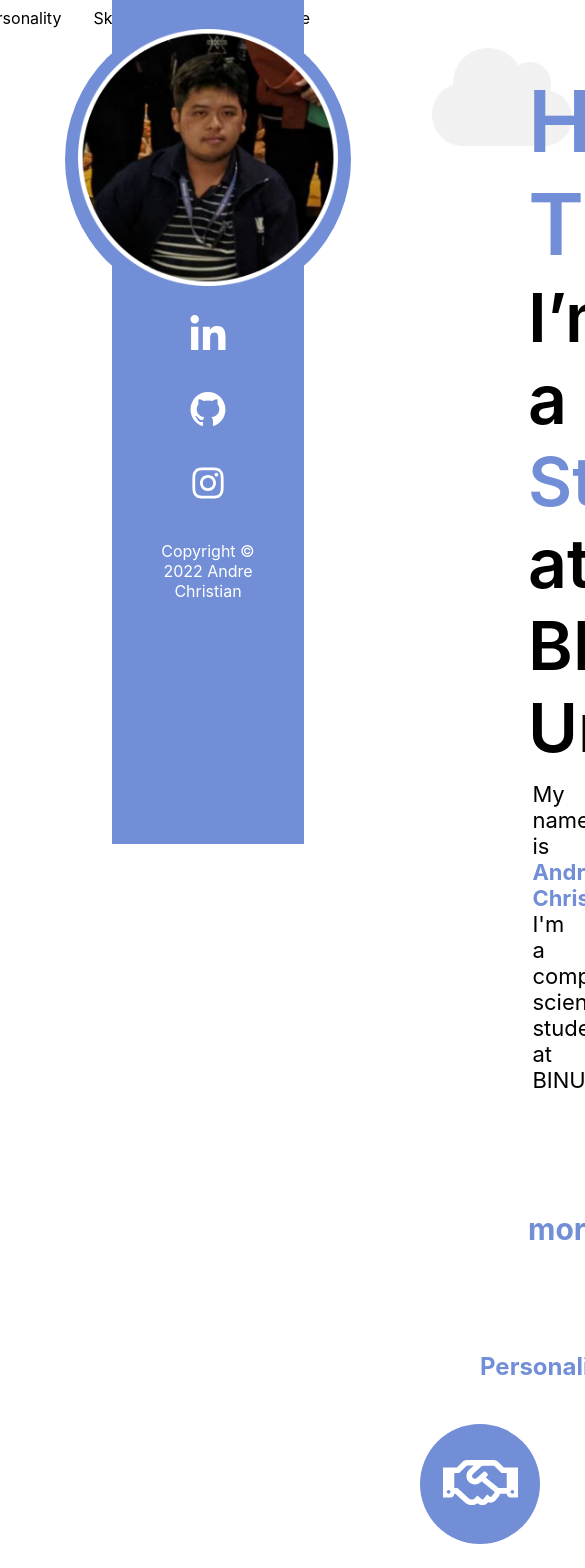
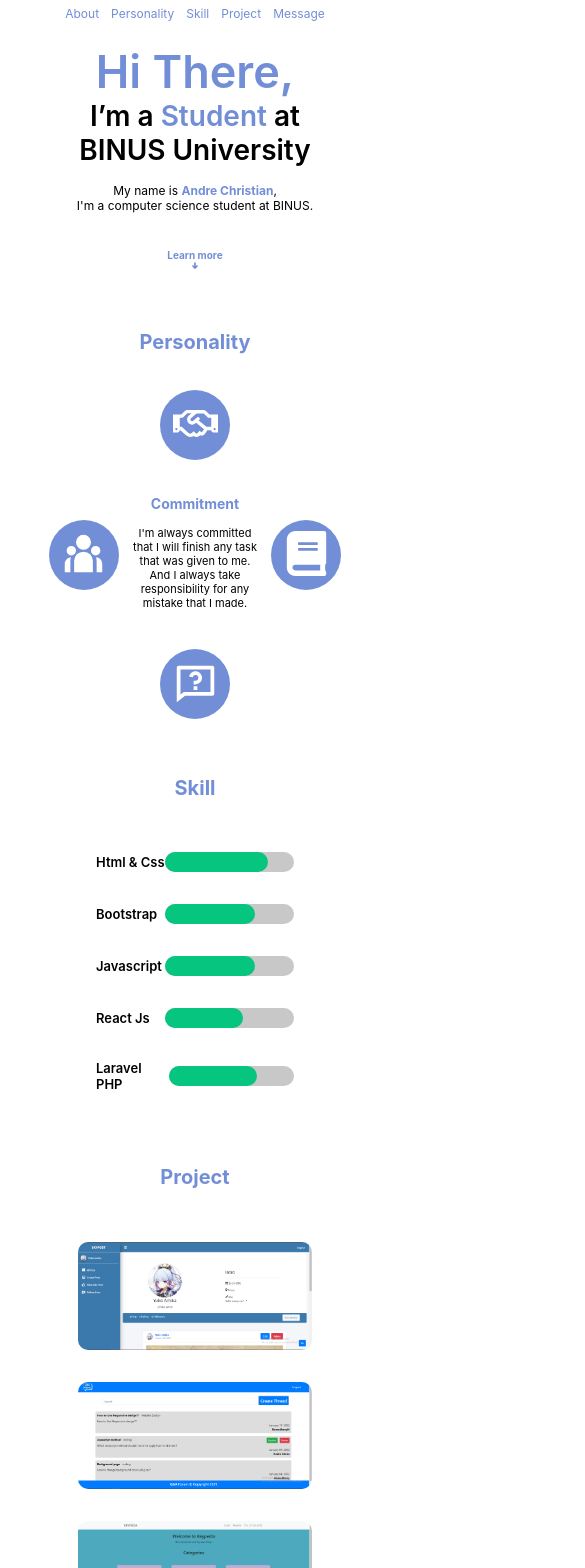
Before and after one commit to andrechrist012/Portofolio_web_using_react_js, a React (Create React App) app: page / in a window 390 px wide. Shown: the top 1568 px of the page, 585 px wide, since content can reach past the window. Built offline with nearby package versions, Linux system fonts and the light colour scheme.

Commit message:
create responsive web

```diff
--- a/public/index.html
+++ b/public/index.html
@@ -2,7 +2,7 @@
 <html lang="en">
   <head>
     <meta charset="utf-8" />
-    <link rel="icon" href="%PUBLIC_URL%/favicon.ico" />
+    <link rel="shortcut icon" href="%PUBLIC_URL%/me.png">
     <meta name="viewport" content="width=device-width, initial-scale=1" />
     <meta name="theme-color" content="#000000" />
     <meta
--- a/src/component/about.js
+++ b/src/component/about.js
@@ -9,7 +9,7 @@
             <div className="about" id='about'>
                 <img src={Image} alt="" width="140px" className="clouldLeft"/>
                 <p className="introduce1">
-                    <span style={{fontSize:'85px', color : '#728ED7'}}>Hi There,</span><br/>
+                    <span className='welcome'>Hi There,</span><br/>
                     I’m a <span style={{color : '#728ED7'}}>Student</span> at<br/>
                     BINUS University
                 </p>
@@ -19,15 +19,10 @@
                     I'm a computer science student at BINUS.
 
                 </p>
-                <br/><br/><br/>
-                <a href="#personality" style={{
-                        color : '#728ED7',
-                        fontSize: '30px',
-                        textDecoration: 'none',
-                        marginLeft: '6.5em'
-                    }}>
+
+                <a href="#personality" className='LearnMore'>
                     <b>Learn more</b><br/>
-                    <svg style={{marginLeft: '8.5em'}} stroke="currentColor" fill="currentColor" strokeWidth="0" version="1.2" baseProfile="tiny" viewBox="0 0 24 24" height="1em" width="1em" xmlns="http://www.w3.org/2000/svg"><path d="M18.414 10.656c-.781-.781-2.047-.781-2.828 0l-1.586 1.586v-7.242c0-1.105-.896-2-2-2-1.105 0-2 .895-2 2v7.242l-1.586-1.586c-.781-.781-2.047-.781-2.828 0s-.781 2.047 0 2.828l6.414 6.414 6.414-6.414c.781-.781.781-2.046 0-2.828z"></path>
+                    <svg stroke="currentColor" fill="currentColor" strokeWidth="0" version="1.2" baseProfile="tiny" viewBox="0 0 24 24" height="1em" width="1em" xmlns="http://www.w3.org/2000/svg"><path d="M18.414 10.656c-.781-.781-2.047-.781-2.828 0l-1.586 1.586v-7.242c0-1.105-.896-2-2-2-1.105 0-2 .895-2 2v7.242l-1.586-1.586c-.781-.781-2.047-.781-2.828 0s-.781 2.047 0 2.828l6.414 6.414 6.414-6.414c.781-.781.781-2.046 0-2.828z"></path>
                     </svg>
                 </a>
             </div>
--- a/src/component/message.js
+++ b/src/component/message.js
@@ -1,8 +1,31 @@
-import React from 'react'
+import React, { useState } from 'react'
 import './style/message.css'
 import Image from './image/Vector.png'
 
 const Message = () => {
+    const initialState = {
+        name : '',
+        email : '',
+        description : ''
+    }
+
+    const [input, setInput] = useState({...initialState})
+
+    const handleChange = (event) => {
+        const value = event.target.value
+        const typeOfInput = event.target.name
+        setInput({...input, [typeOfInput] : value})
+    }
+
+    const handleSumbit = () => {
+        if(input.name === '' || input.email === '' || input.description === ''){
+            return false
+        }
+        else if (input){
+            alert('message send')
+            return true
+        }
+    }
 
     return (
         <>
@@ -12,17 +35,17 @@
                 <div className="messageForm">
                     <p>Send Me a Message</p>
                     <div className="line"></div>
-                    <form action="https://formsubmit.co/andrechrist.p06@gmail.com" method="POST">
+                    <form action="https://formsubmit.co/andrechrist.p06@gmail.com" method="POST" >
                         <input type="hidden" name="_subject" value="New email from Your website"></input>
                         <input type="hidden" name="_captcha" value="false"></input>
                         <div className="left">
-                            <input type="text" placeholder="name" required name='name' />
-                            <input type="email" placeholder="email" required name='email' />
+                            <input type="text" placeholder="name" required name='name' value={input.name} onChange={handleChange} />
+                            <input type="email" placeholder="email" required name='email' value={input.email} onChange={handleChange} />
                         </div>
                         <div className="right">
-                            <textarea name="message" id="" cols="30" rows="10" placeholder="Your message" required></textarea>
+                            <textarea name="description" id="" cols="30" rows="10" placeholder="message" required value={input.description} onChange={handleChange}></textarea>
                             <input type="hidden" name="_next" value="https://andre-christian.netlify.app/"></input>
-                            <button type="submit" className="sendMessage">Send</button>
+                            <button type="submit" className="sendMessage" onClick={handleSumbit}>Send</button>
                         </div>
                     </form>
                 </div>
--- a/src/component/personality.js
+++ b/src/component/personality.js
@@ -27,13 +27,13 @@
                 <h1 className="title">Personality</h1>
                 <div className="persona">
                     <button type='button' onClick={getValue} id='0'>
-                        <svg style={{fontSize: '75px', color: 'white', padding: '0', margin: '0'}} stroke="currentColor" fill="currentColor" strokeWidth="0" viewBox="0 0 640 512" height="1em" width="1em" xmlns="http://www.w3.org/2000/svg">
+                        <svg stroke="currentColor" fill="currentColor" strokeWidth="0" viewBox="0 0 640 512" height="1em" width="1em" xmlns="http://www.w3.org/2000/svg">
                             <path d="M519.2 127.9l-47.6-47.6A56.252 56.252 0 0 0 432 64H205.2c-14.8 0-29.1 5.9-39.6 16.3L118 127.9H0v255.7h64c17.6 0 31.8-14.2 31.9-31.7h9.1l84.6 76.4c30.9 25.1 73.8 25.7 105.6 3.8 12.5 10.8 26 15.9 41.1 15.9 18.2 0 35.3-7.4 48.8-24 22.1 8.7 48.2 2.6 64-16.8l26.2-32.3c5.6-6.9 9.1-14.8 10.9-23h57.9c.1 17.5 14.4 31.7 31.9 31.7h64V127.9H519.2zM48 351.6c-8.8 0-16-7.2-16-16s7.2-16 16-16 16 7.2 16 16c0 8.9-7.2 16-16 16zm390-6.9l-26.1 32.2c-2.8 3.4-7.8 4-11.3 1.2l-23.9-19.4-30 36.5c-6 7.3-15 4.8-18 2.4l-36.8-31.5-15.6 19.2c-13.9 17.1-39.2 19.7-55.3 6.6l-97.3-88H96V175.8h41.9l61.7-61.6c2-.8 3.7-1.5 5.7-2.3H262l-38.7 35.5c-29.4 26.9-31.1 72.3-4.4 101.3 14.8 16.2 61.2 41.2 101.5 4.4l8.2-7.5 108.2 87.8c3.4 2.8 3.9 7.9 1.2 11.3zm106-40.8h-69.2c-2.3-2.8-4.9-5.4-7.7-7.7l-102.7-83.4 12.5-11.4c6.5-6 7-16.1 1-22.6L367 167.1c-6-6.5-16.1-6.9-22.6-1l-55.2 50.6c-9.5 8.7-25.7 9.4-34.6 0-9.3-9.9-8.5-25.1 1.2-33.9l65.6-60.1c7.4-6.8 17-10.5 27-10.5l83.7-.2c2.1 0 4.1.8 5.5 2.3l61.7 61.6H544v128zm48 47.7c-8.8 0-16-7.2-16-16s7.2-16 16-16 16 7.2 16 16c0 8.9-7.2 16-16 16z"></path>
                         </svg>
                     </button>
                     <div className="middle">
                         <button onClick={getValue} id='1'>
-                            <svg style={{fontSize: '75px', color: 'white'}} stroke="currentColor" fill="currentColor" strokeWidth="0" viewBox="0 0 24 24" height="1em" width="1em" xmlns="http://www.w3.org/2000/svg">
+                            <svg stroke="currentColor" fill="currentColor" strokeWidth="0" viewBox="0 0 24 24" height="1em" width="1em" xmlns="http://www.w3.org/2000/svg">
                                 <g><path fill="none" d="M0 0h24v24H0z"></path><path d="M12 11a5 5 0 0 1 5 5v6H7v-6a5 5 0 0 1 5-5zm-6.712 3.006a6.983 6.983 0 0 0-.28 1.65L5 16v6H2v-4.5a3.5 3.5 0 0 1 3.119-3.48l.17-.014zm13.424 0A3.501 3.501 0 0 1 22 17.5V22h-3v-6c0-.693-.1-1.362-.288-1.994zM5.5 8a2.5 2.5 0 1 1 0 5 2.5 2.5 0 0 1 0-5zm13 0a2.5 2.5 0 1 1 0 5 2.5 2.5 0 0 1 0-5zM12 2a4 4 0 1 1 0 8 4 4 0 0 1 0-8z"></path></g>
                             </svg>
                         </button>
@@ -42,11 +42,11 @@
                             <p>{obj[desc].description}</p>
                         </div>
                         <button onClick={getValue} id='2'>
-                            <svg style={{fontSize: '75px', color: 'white'}} stroke="currentColor" fill="currentColor" strokeWidth="0" viewBox="0 0 448 512" height="1em" width="1em" xmlns="http://www.w3.org/2000/svg"><path d="M448 360V24c0-13.3-10.7-24-24-24H96C43 0 0 43 0 96v320c0 53 43 96 96 96h328c13.3 0 24-10.7 24-24v-16c0-7.5-3.5-14.3-8.9-18.7-4.2-15.4-4.2-59.3 0-74.7 5.4-4.3 8.9-11.1 8.9-18.6zM128 134c0-3.3 2.7-6 6-6h212c3.3 0 6 2.7 6 6v20c0 3.3-2.7 6-6 6H134c-3.3 0-6-2.7-6-6v-20zm0 64c0-3.3 2.7-6 6-6h212c3.3 0 6 2.7 6 6v20c0 3.3-2.7 6-6 6H134c-3.3 0-6-2.7-6-6v-20zm253.4 250H96c-17.7 0-32-14.3-32-32 0-17.6 14.4-32 32-32h285.4c-1.9 17.1-1.9 46.9 0 64z"></path></svg>
+                            <svg stroke="currentColor" fill="currentColor" strokeWidth="0" viewBox="0 0 448 512" height="1em" width="1em" xmlns="http://www.w3.org/2000/svg"><path d="M448 360V24c0-13.3-10.7-24-24-24H96C43 0 0 43 0 96v320c0 53 43 96 96 96h328c13.3 0 24-10.7 24-24v-16c0-7.5-3.5-14.3-8.9-18.7-4.2-15.4-4.2-59.3 0-74.7 5.4-4.3 8.9-11.1 8.9-18.6zM128 134c0-3.3 2.7-6 6-6h212c3.3 0 6 2.7 6 6v20c0 3.3-2.7 6-6 6H134c-3.3 0-6-2.7-6-6v-20zm0 64c0-3.3 2.7-6 6-6h212c3.3 0 6 2.7 6 6v20c0 3.3-2.7 6-6 6H134c-3.3 0-6-2.7-6-6v-20zm253.4 250H96c-17.7 0-32-14.3-32-32 0-17.6 14.4-32 32-32h285.4c-1.9 17.1-1.9 46.9 0 64z"></path></svg>
                         </button>
                     </div>
                     <button onClick={getValue} id='3'>
-                        <svg style={{fontSize: '75px', color: 'white'}} stroke="currentColor" fill="currentColor" strokeWidth="0" viewBox="0 0 24 24" height="1em" width="1em" xmlns="http://www.w3.org/2000/svg"><g><path fill="none" d="M0 0h24v24H0z"></path><path fillRule="nonzero" d="M5.763 17H20V5H4v13.385L5.763 17zm.692 2L2 22.5V4a1 1 0 0 1 1-1h18a1 1 0 0 1 1 1v14a1 1 0 0 1-1 1H6.455zM11 14h2v2h-2v-2zM8.567 8.813A3.501 3.501 0 1 1 12 13h-1v-2h1a1.5 1.5 0 1 0-1.471-1.794l-1.962-.393z"></path></g></svg>
+                        <svg stroke="currentColor" fill="currentColor" strokeWidth="0" viewBox="0 0 24 24" height="1em" width="1em" xmlns="http://www.w3.org/2000/svg"><g><path fill="none" d="M0 0h24v24H0z"></path><path fillRule="nonzero" d="M5.763 17H20V5H4v13.385L5.763 17zm.692 2L2 22.5V4a1 1 0 0 1 1-1h18a1 1 0 0 1 1 1v14a1 1 0 0 1-1 1H6.455zM11 14h2v2h-2v-2zM8.567 8.813A3.501 3.501 0 1 1 12 13h-1v-2h1a1.5 1.5 0 1 0-1.471-1.794l-1.962-.393z"></path></g></svg>
                     </button>
                 </div>
                 <img src={Image} alt="" width="140px" className="clouldLeft"/>
--- a/src/component/style/about.css
+++ b/src/component/style/about.css
@@ -21,6 +21,11 @@
     font-weight: 600;
 }
 
+.welcome{
+    font-size: 85px;
+    color : #728ED7;
+}
+
 .about .clouldRight{
     position: absolute;
     top: 19em;
@@ -29,7 +34,17 @@
 }
 
 .about .introduce2{
-    margin-left: .2em;
-    margin-top: -2.5em;
+    margin: -2.5em .2em 3em 0;
     font-size: 22px;
 }
+
+.LearnMore{
+    color : #728ED7;
+    font-size: 30px;
+    text-decoration: none;
+    margin-left: 6.5em;
+}
+
+.LearnMore svg{
+    margin-left: 8.5em;
+}
--- a/src/component/style/mediaQuery.css
+++ b/src/component/style/mediaQuery.css
@@ -29,5 +29,175 @@
         margin: 1.5em;
         width: 85%;
     }
+}
 
+@media only screen and (max-width: 550px){
+    .title{
+        font-size: 20px;
+    }
+
+    section{
+        margin-left: 0;
+    }
+
+    .personal{
+        display: none;
+    }
+
+    nav{
+        justify-content: center;
+    }
+
+    nav a{
+        font-size: 12px;
+        padding: .5em;
+    }
+
+    #right{
+        margin-right: 0;
+    }
+
+    .about{
+        position: relative;
+        padding-top: 1em;
+        text-align: center;
+        display: flex;
+        flex-direction: column;
+        align-items: center;
+        justify-content: center;
+        margin-left: 0;
+    }
+
+    .welcome{
+        font-size: 45px;
+        color : #728ED7;
+    }
+
+    .about .introduce1{
+        font-size: 28px;
+        font-weight: 600;
+    }
+
+    .about .introduce2{
+        margin: -1em 0 3em 0;
+        font-size: 12px;
+    }
+
+    .LearnMore{
+        color : #728ED7;
+        font-size: 10px;
+        text-decoration: none;
+        margin-left: 0;
+    }
+
+    .LearnMore svg{
+        margin-left: 0;
+    }
+
+    .about .clouldLeft{
+        display: none;
+    }
+
+    .about .clouldRight{
+        display: none;
+    }
+
+    .formPage .clouldLeft{
+        display: none;
+    }
+
+    .formPage .clouldRight{
+        display: none;
+    }
+
+    .mySkill{
+        padding: 1rem 6rem;
+    }
+
+    .mySkill label{
+        font-size: 13px;
+        font-weight: 600;
+    }
+
+    .progress {
+        width: 65%;
+    }
+
+    .myProgress {
+        height: 20px;
+    }
+
+    .image{
+        display: flex;
+        flex-direction: column;
+        justify-content: center;
+        align-items: center;
+    }
+
+    .gallery{
+        padding: 0;
+    }
+
+    .image img{
+        margin: 1em;
+        width: 60%;
+    }
+
+    .formPage{
+        max-width: 400px;
+        margin: auto;
+        margin-top: 4em;
+        margin-bottom: 2em;
+    }
+
+    form{
+        display: flex;
+        flex-direction: column;
+        justify-content: center;
+        align-items: center;
+    }
+
+    form .left{
+        padding-right: 0;
+        margin-bottom: 0;
+    }
+
+    form .right{
+        padding-left: 0;
+        margin-bottom: 0;
+        margin-right: 0;
+    }
+
+    form input{
+        width: 20rem;
+        background-color: white;
+        border-radius: 10px;
+        border: 1px solid #728ED7;
+        padding: .5em;
+        font-size: 15px;
+        margin-top: .8em;
+        margin-left: 0;
+    }
+
+    form textarea{
+        width: 20rem;
+        background-color: white;
+        border-radius: 10px;
+        border: 1px solid #728ED7;
+        padding: .5em;
+        font-size: 15px;
+        margin-top: .8em;
+        height: 32%;
+    }
+
+    .messageForm > p{
+        padding-bottom: .2em;
+        color: #ffffff;
+        font-weight: 500;
+        font-size: 20px;
+    }
+
+    form button{
+        margin-bottom: 1em;
+    }
 }
--- a/src/component/style/message.css
+++ b/src/component/style/message.css
@@ -79,6 +79,7 @@
     font-size: 15px;
     margin-top: .8em;
     height: 32%;
+    font-family: -apple-system, BlinkMacSystemFont, 'Segoe UI', 'Roboto', 'Oxygen', 'Ubuntu', 'Cantarell', 'Fira Sans', 'Droid Sans', 'Helvetica Neue', sans-serif;
 }
 
 form textarea:focus{
--- a/src/component/style/nav.css
+++ b/src/component/style/nav.css
@@ -4,7 +4,6 @@
     align-items: center;
     flex-direction: row;
     background-color: white;
-    padding-right: 5em;
     position: fixed;
     width: 100%;
     max-width: 1400px;
@@ -13,8 +12,14 @@
 
 nav a{
     text-decoration: none;
-    color: black;
+    color: #728ED7;
     padding: .5em 1em;
+    font-weight: 400;
+    transition: .1s ease-in;
+}
+
+nav a:hover{
+    color: #44547e;
 }
 
 #right{
--- a/src/component/style/personality.css
+++ b/src/component/style/personality.css
@@ -32,14 +32,18 @@
     border: none;
     cursor: pointer;
     transition: 0.2s ease;
+    color: white;
 }
 
 .persona button:hover{
     box-shadow: 0px 0px 10px 5px #728ED7;
+    background-color: #44547e;
+    color: #728ED7;
 }
 
-button > svg{
+button svg{
     pointer-events: none;
+    font-size: 75px;
 }
 
 .middle{
@@ -63,3 +67,38 @@
     text-align: center;
     font-weight: 500;
 }
+
+@media only screen and (max-width: 550px) {
+    .personality .clouldLeft{
+        display: none;
+    }
+
+    .personality .clouldRight{
+        display: none;
+    }
+
+    .persona button{
+        width: 70px;
+        height: 70px;
+    }
+
+    .middle .text{
+        width: 32%;
+        padding: 1.5em 1em 2em 1em;
+    }
+
+    button svg{
+        pointer-events: none;
+        font-size: 45px;
+    }
+
+    .text h3 {
+        font-size: 14px;
+    }
+
+    .text p{
+        text-align: center;
+        font-weight: 400;
+        font-size: 11px;
+    }
+}
```
Also changed, not shown: public/me.png (added).
